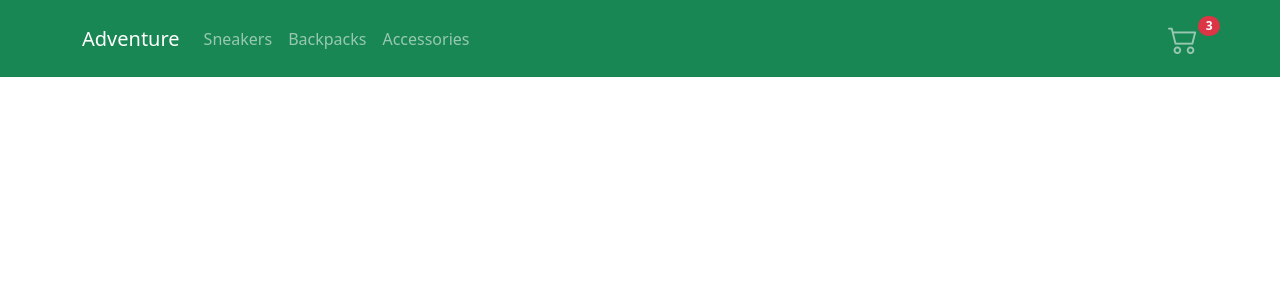
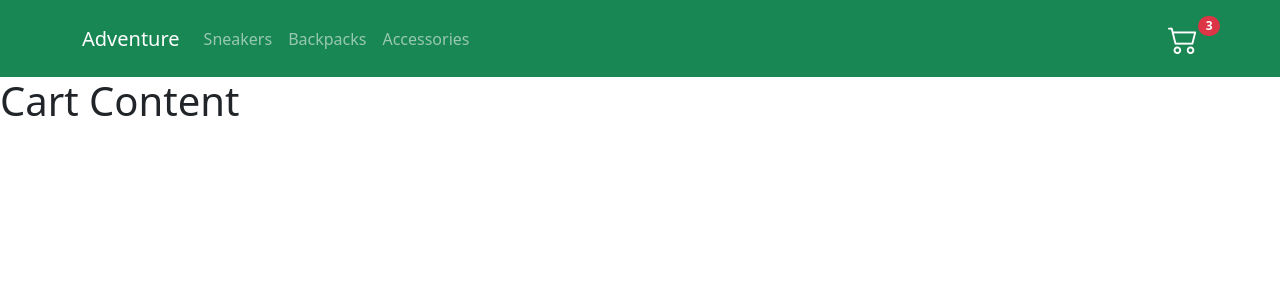
Before and after one commit to JoaquinBuxo/react-ecommerce, a React (Create React App) app: page /cart in a window 1280 px wide. Shown: the top 300 px of the page. Built offline with nearby package versions, Linux system fonts and the light colour scheme.

Commit message:
component Cart created

```diff
--- a/src/App.js
+++ b/src/App.js
@@ -4,6 +4,7 @@ import NavBar from "./components/NavBar";
 import ItemListContainer from "./components/ItemListContainer";
 import { BrowserRouter, Route, Routes } from "react-router-dom";
 import ItemDetailContainer from "./components/ItemDetailContainer";
+import Cart from "./components/Cart";
 
 function App() {
   return (
@@ -14,6 +15,7 @@ function App() {
           <Route path="/" element={<ItemListContainer />} />
           <Route path="/category/:categoryId" element={<ItemListContainer />} />
           <Route path="/item/:itemId" element={<ItemDetailContainer />} />
+          <Route path="/cart" element={<Cart />} />
         </Routes>
       </BrowserRouter>
     </div>
--- /dev/null
+++ b/src/components/Cart.jsx
@@ -0,0 +1,5 @@
+const Cart = () => {
+  return <h1>Cart Content</h1>;
+};
+
+export default Cart;
--- a/src/components/CartWidget.jsx
+++ b/src/components/CartWidget.jsx
@@ -1,11 +1,13 @@
+import { Link } from "react-router-dom";
+
 const CartWidget = () => {
   return (
-    <div className="position-relative">
+    <Link to="/cart" className="position-relative">
       <i className="bi-cart2" style={{ fontSize: 30 }}></i>
       <span className="badge rounded-pill badge-notification bg-danger position-absolute">
         3
       </span>
-    </div>
+    </Link>
   );
 };
 
```
